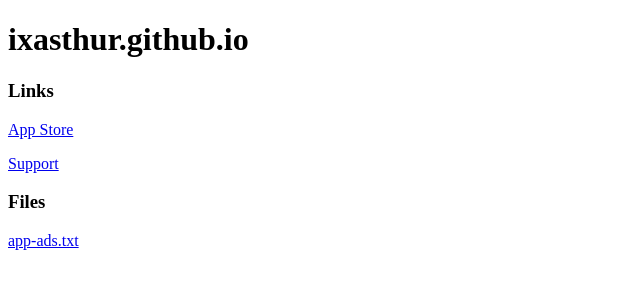
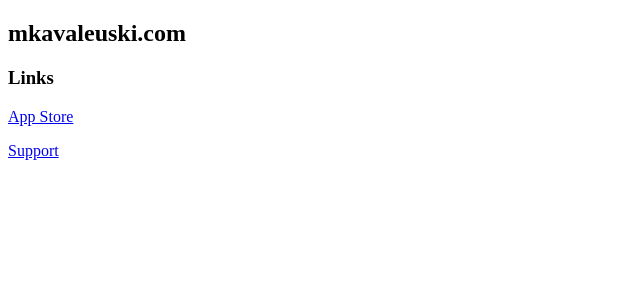
Before and after one commit to iXasthur/ixasthur.github.io, a plain HTML site: page index.html in a window 1280 px wide. Shown: the whole page, without its empty margins (0-640 px from the left). Drawn offline with Linux system fonts and the light colour scheme.

Commit message:
mkavaleuski

```diff
--- a/index.html
+++ b/index.html
@@ -2,19 +2,17 @@
 <html lang="en">
 <head>
     <meta charset="UTF-8">
-    <title>ixasthur.github.io</title>
+    <title>mkavaleuski.com</title>
     <link>
 </head>
 <body>
 <header>
-	<h1>ixasthur.github.io</h1>
+    <h2>mkavaleuski.com</h2>
 </header>
 <main>
 	<h3>Links</h3>
 	<p><a href="https://apps.apple.com/us/developer/mikhail-kavaleuski/id1478527950">App Store</a></p>
-	<p><a href="https://ixasthur.github.io/mk_support/">Support</a></p>
-	<h3>Files</h3>
-	<p><a href="app-ads.txt">app-ads.txt</a></p>
+	<p><a href="mk_support">Support</a></p>
 </main>
 </body>
 </html>
```
Also changed, not shown: app-ads.txt (deleted).
